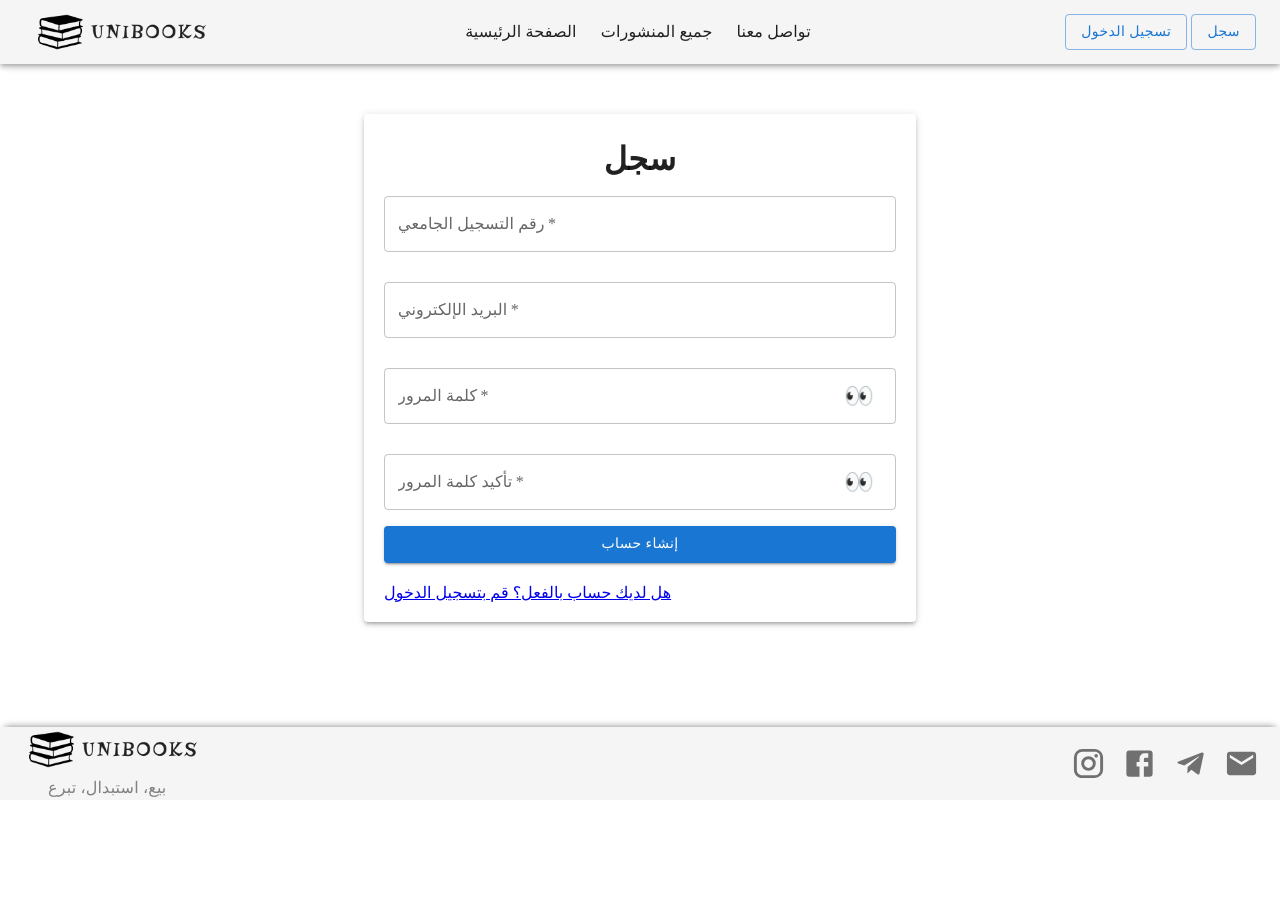
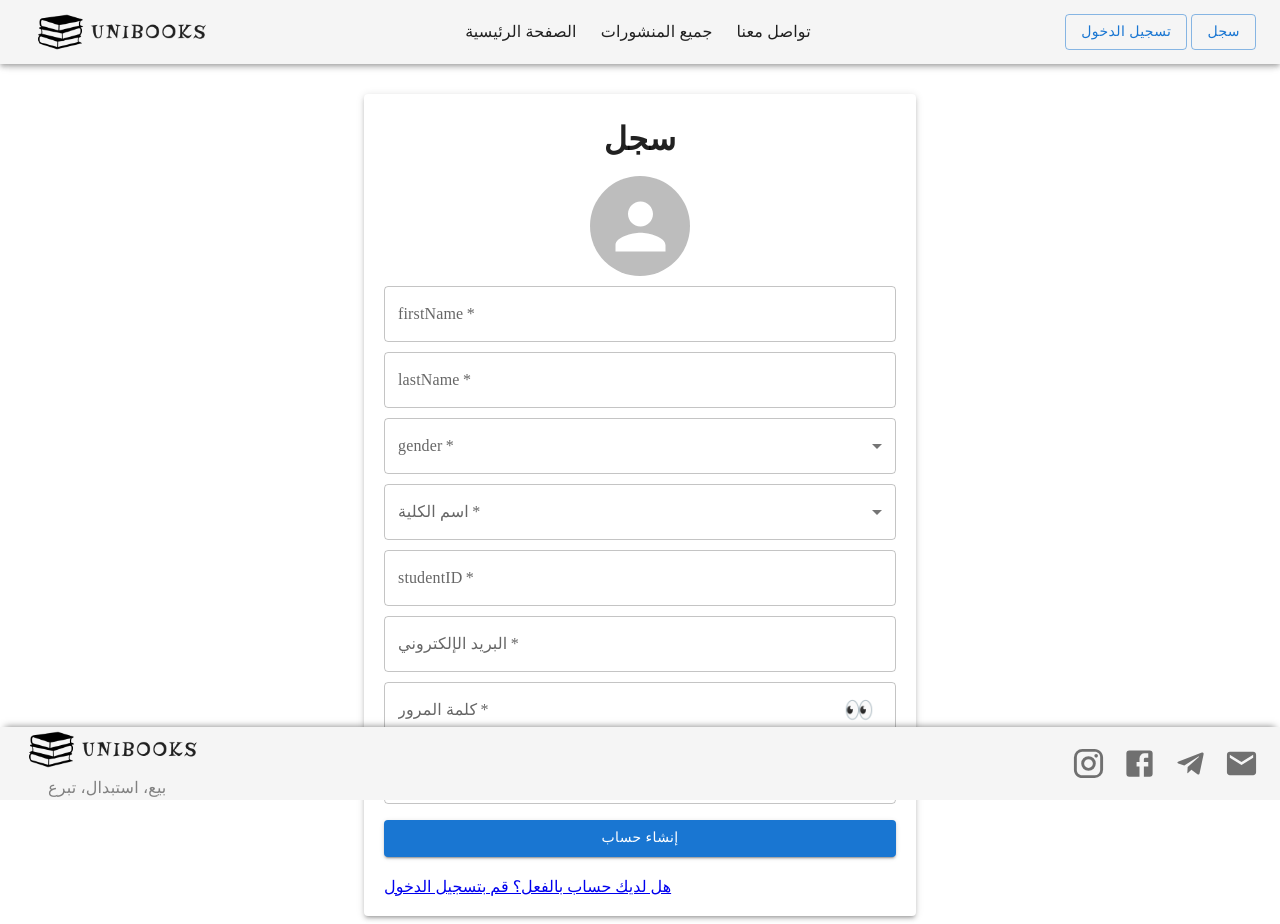
Before and after one commit to taladowiekat/unibooks, a React (Create React App) app in the folder frontend/: page /register in a window 1280 px wide. Before the commit the page ends 800 px from the top, so only its background shows below. Built offline with nearby package versions, Linux system fonts and the light colour scheme; a web font is replaced by a local one.

Commit message:
Adding new fields to the registration form and modifying some of the design

```diff
--- a/frontend/src/components/validation/validation.js
+++ b/frontend/src/components/validation/validation.js
@@ -32,7 +32,7 @@ export function useValidations() {
 
   // Validation schema for signing in
   const signInValidationSchema = yup.object({
-    emailOrUniversityId: yup.string()
+    emailOrstudentID: yup.string()
       .matches(/^s\d{8}@stu\.najah\.edu$|^\d{8}$/, t('invalidEmailOrUniversityId'))
       .required(t('emailOrUniversityIdIsRequired')),
     password: yup.string()
@@ -43,15 +43,14 @@ export function useValidations() {
 
   // Validation schema for signing up
   const signUpValidationSchema = yup.object({
-    universityId: yup.string()
+    firstname : yup.string().required(t('firstnameRequired')),
+    lastname : yup.string().required(t('lastnameRequired')),
+    studentID: yup.string()
       .matches(/^\d{8}$/, t('invalidUniversityIdFormat'))
       .required(t('universityIdRequired')),
     email: yup.string()
       .matches(/^s\d{8}@stu\.najah\.edu$/, t('invalidEmailFormat'))
       .required(t('emailIsRequired')),
-    currentPassword: yup.string()
-      .min(6, t('passwordTooShort'))
-      .required(t('passwordRequired')),
     password: yup.string()
       .required(t('passwordRequired'))
       .min(6, t('passwordTooShort'))
@@ -59,6 +58,7 @@ export function useValidations() {
     confirmPassword: yup.string()
       .oneOf([yup.ref('password'), null], t('confirmPasswordMismatch'))
       .required(t('confirmPasswordRequired')),
+      image: yup.mixed().required(t('imageRequired'))
   });
 
   // Validation schema for resetting password
--- a/frontend/src/pages/logIn/LogIn.js
+++ b/frontend/src/pages/logIn/LogIn.js
@@ -7,7 +7,7 @@ import { useTranslation } from 'react-i18next';
 const LogIn = () => {
   const {signInValidationSchema}=useValidations();
   const initialValues = {
-    emailOrUniversityId: '',
+    emailOrstudentID: '',
     password: ''
   };
 
@@ -34,16 +34,16 @@ const LogIn = () => {
           {({ errors, touched, isValid }) => (
             <Form>
               <Field
-                name="emailOrUniversityId"
+                name="emailOrstudentID"
                 as={TextField}
-                id="emailOrUniversityId"
-                label={t("EmailOrUniversityID")}
+                id="emailOrstudentID"
+                label={t("EmailOrstudentID")}
                 autoComplete="email"
                 type="email"
                 required
                 fullWidth
-                error={touched.emailOrUniversityId && Boolean(errors.emailOrUniversityId)}
-                helperText={touched.emailOrUniversityId && errors.emailOrUniversityId}
+                error={touched.emailOrstudentID && Boolean(errors.emailOrstudentID)}
+                helperText={touched.emailOrstudentID && errors.emailOrstudentID}
               />
               <Box sx={{ height: '30px' }} />
               <Field
@@ -77,7 +77,6 @@ const LogIn = () => {
                 style={{ marginTop: 20 }}
                 component={Link}
                 to="/createPost"
-                disabled={!isValid}
               >
                 {t("loginButton")}
               </Button>
--- a/frontend/src/pages/register/Register.js
+++ b/frontend/src/pages/register/Register.js
@@ -1,31 +1,42 @@
 import React, { useState } from 'react';
-import { Container, Grid, Typography, Button, InputAdornment, IconButton, TextField, Box,Paper } from '@mui/material';
+import { Avatar, Container, Grid, Typography, Button, InputAdornment, IconButton, TextField, Box, Paper } from '@mui/material';
 import { Formik, Form, Field } from 'formik';
 import { Link } from 'react-router-dom';
 import { useTranslation } from 'react-i18next';
 import { useValidations } from '../../components/validation/validation';
+
 const Register = () => {
-  const { signUpValidationSchema } = useValidations()
+  const { signUpValidationSchema } = useValidations();
   const initialValues = {
-    universityId: '',
+    firstname: '',
+    lastname: '',
+    studentID: '',
     email: '',
     password: '',
     confirmPassword: '',
-    currentPassword: '45688455' //To make it always valid
+    image: null,
   };
+
+  const [showPassword, setShowPassword] = useState(false);
+  const [showConfirmPassword, setShowConfirmPassword] = useState(false);
+  const [selectedImage, setSelectedImage] = useState(null);
+
   const { t } = useTranslation();
   const onSubmit = (values, { setSubmitting, resetForm }) => {
     resetForm();
     setSubmitting(false);
+    setSelectedImage(null);
   };
 
-  const [showPassword, setShowPassword] = useState(false);
-  const [showConfirmPassword, setShowConfirmPassword] = useState(false);
+  const handleImageChange = (event) => {
+    const file = event.target.files[0];
+    setSelectedImage(file);
+  };
 
   return (
     <Container maxWidth='sm' sx={{ justifyContent: 'center' }}>
       <Box sx={{ marginTop: 8, flexDirection: 'column', textAlign: 'center' }}>
-      <Box sx={{ height: '50px' }} />
+        <Box sx={{ height: '30px' }} />
 
         <Paper elevation={3} style={{ padding: 20 }}>
           <Typography gutterBottom variant="h6" sx={{ alignItems: 'center', fontWeight: 'bold', fontSize: '2rem' }}>{t("signUp")}</Typography>
@@ -35,22 +46,108 @@ const Register = () => {
             onSubmit={onSubmit}
             validationSchema={signUpValidationSchema}
           >
+            {({ errors, touched, isValid, setFieldValue }) => (
+              <Form>
+                <label htmlFor="upload-avatar">
+                  <Avatar
+                    alt=""
+                    src={selectedImage ? URL.createObjectURL(selectedImage) : ""}
+                    sx={{ width: 100, height: 100, margin: 'auto' }}
+                  />
+                </label>
+                <input
+                  id="upload-avatar"
+                  type="file"
+                  accept="image/*"
+                  style={{ display: 'none' }}
+                  onChange={(event) => {
+                    handleImageChange(event);
+                    setFieldValue('image', event.currentTarget.files[0]);
 
-          {({ errors, touched, isValid }) => (
-            <Form>
+                  }}
+                />
+
+
+                {errors.image && touched.image && (
+                  <div style={{ color: 'red' }}>{errors.image}</div>
+                )}
+                <Box sx={{ height: '10px' }} />
 
                 <Field
-                name="universityId"
+                  name="firstname"
                   as={TextField}
-                id="universityId"
-                label={t("universityId")}
+                  id="firstname"
+                  label={t("firstName")}
                   required
                   fullWidth
-                error={touched.universityId && Boolean(errors.universityId)}
-                helperText={touched.universityId && errors.universityId}
+                  error={touched.firstname && Boolean(errors.firstname)}
+                  helperText={touched.firstname && errors.firstname}
                 />
 
-              <Box sx={{ height: '30px' }} />
+                <Box sx={{ height: '10px' }} />
+
+                <Field
+                  name="lastname"
+                  as={TextField}
+                  id="lastname"
+                  label={t("lastName")}
+                  required
+                  fullWidth
+                  error={touched.lastname && Boolean(errors.lastname)}
+                  helperText={touched.lastname && errors.lastname}
+                />
+                <Box sx={{ height: '10px' }} />
+
+                <Field
+                  name="gender"
+                  as={TextField}
+                  select
+                  id="gender"
+                  label={t("gender")}
+                  required
+                  fullWidth
+                  SelectProps={{ native: true }}
+                >
+                  <option value=""></option>
+                  <option value="male">{t("male")}</option>
+                  <option value="female">{t("female")}</option>
+                </Field>
+                <Box sx={{ height: '10px' }} />
+
+                <Field
+                  name="college"
+                  as={TextField}
+                  select
+                  id="college"
+                  label={t("college")}
+                  required
+                  fullWidth
+                  SelectProps={{ native: true }}
+                >
+                  <option value=""></option>
+                  <option value="Faculty of Agriculture and Veterinary Medicine">{t("Faculty of Agriculture and Veterinary Medicine")}</option>
+                  <option value="Faculty of Business and Communication">{t("Faculty of Business and Communication")}</option>
+                  <option value="Faculty of Engineering and Information">{t("Faculty of Engineering and Information")}</option>
+                  <option value="Faculty of Fine Arts">{t("Faculty of Fine Arts")}</option>
+                  <option value="Faculty of Medicine and Health Sciences">{t("Faculty of Medicine and Health Sciences")}</option>
+                  <option value="Faculty of Law and Political Sciences">{t("Faculty of Law and Political Sciences")}</option>
+                  <option value="Faculty of Humanities and Educational Sciences">{t("Faculty of Humanities and Educational Sciences")}</option>
+                  <option value="Faculty of Science">{t("Faculty of Science")}</option>
+                  <option value="Faculty of Shari'ah">{t("Faculty of Shari'ah")}</option>
+                </Field>
+                <Box sx={{ height: '10px' }} />
+
+                <Field
+                  name="studentID"
+                  as={TextField}
+                  id="studentID"
+                  label={t("studentID")}
+                  required
+                  fullWidth
+                  error={touched.studentID && Boolean(errors.studentID)}
+                  helperText={touched.studentID && errors.studentID}
+                />
+                <Box sx={{ height: '10px' }} />
 
                 <Field
                   name="email"
@@ -64,8 +161,7 @@ const Register = () => {
                   error={touched.email && Boolean(errors.email)}
                   helperText={touched.email && errors.email}
                 />
-
-              <Box sx={{ height: '30px' }} />
+                <Box sx={{ height: '10px' }} />
 
                 <Field
                   name="password"
@@ -88,8 +184,7 @@ const Register = () => {
                     )
                   }}
                 />
-
-              <Box sx={{ height: '30px' }} />
+                <Box sx={{ height: '10px' }} />
 
                 <Field
                   name="confirmPassword"
@@ -118,7 +213,7 @@ const Register = () => {
                   variant="contained"
                   fullWidth
                   sx={{ mt: 2 }}
-                disabled={!isValid}
+
                 >
                   {t("createAccount")}
                 </Button>
--- a/frontend/src/pages/resetPassword/ResetPass.js
+++ b/frontend/src/pages/resetPassword/ResetPass.js
@@ -50,7 +50,6 @@ const ResetPassword = () => {
                 type="submit"
                 variant="contained"
                 fullWidth
-                disabled={!isValid}
                 color="primary"
                 sx={{ mt: 2 }}
               >
```
Also changed, not shown: 1 other file (tests, documents, lock files or other folders). Lines whose indentation alone changed are shown as unchanged.
